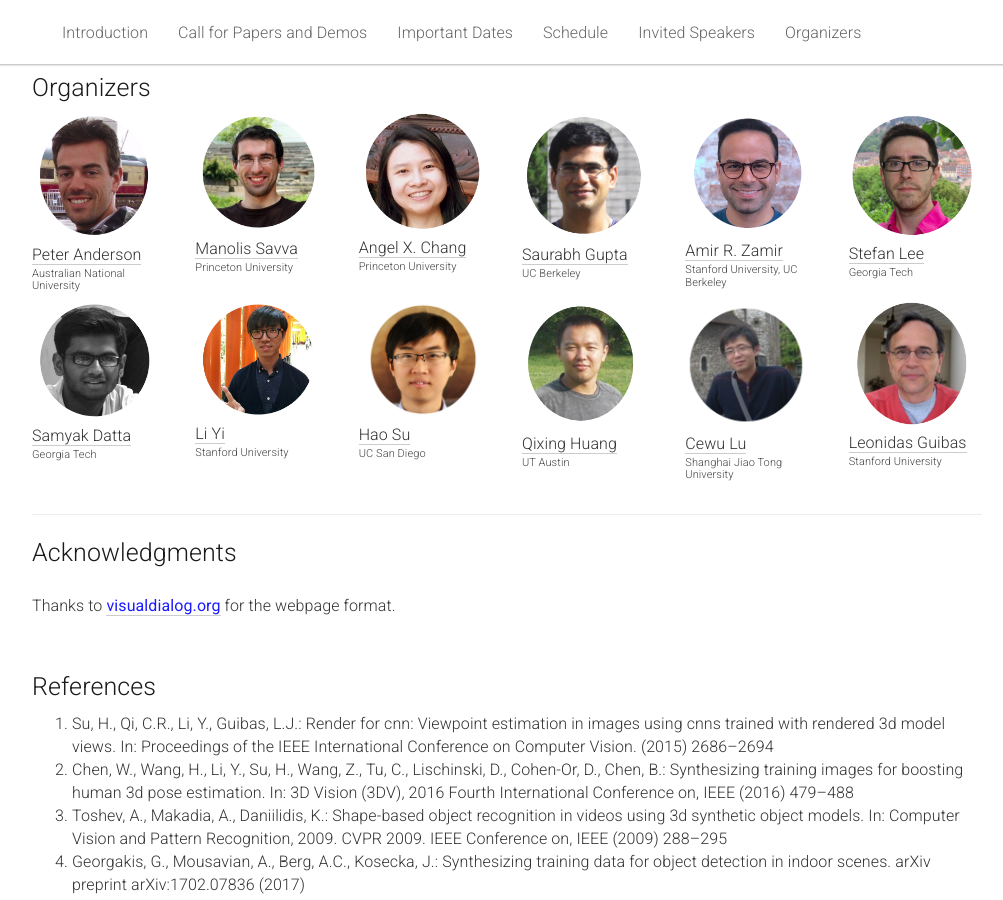
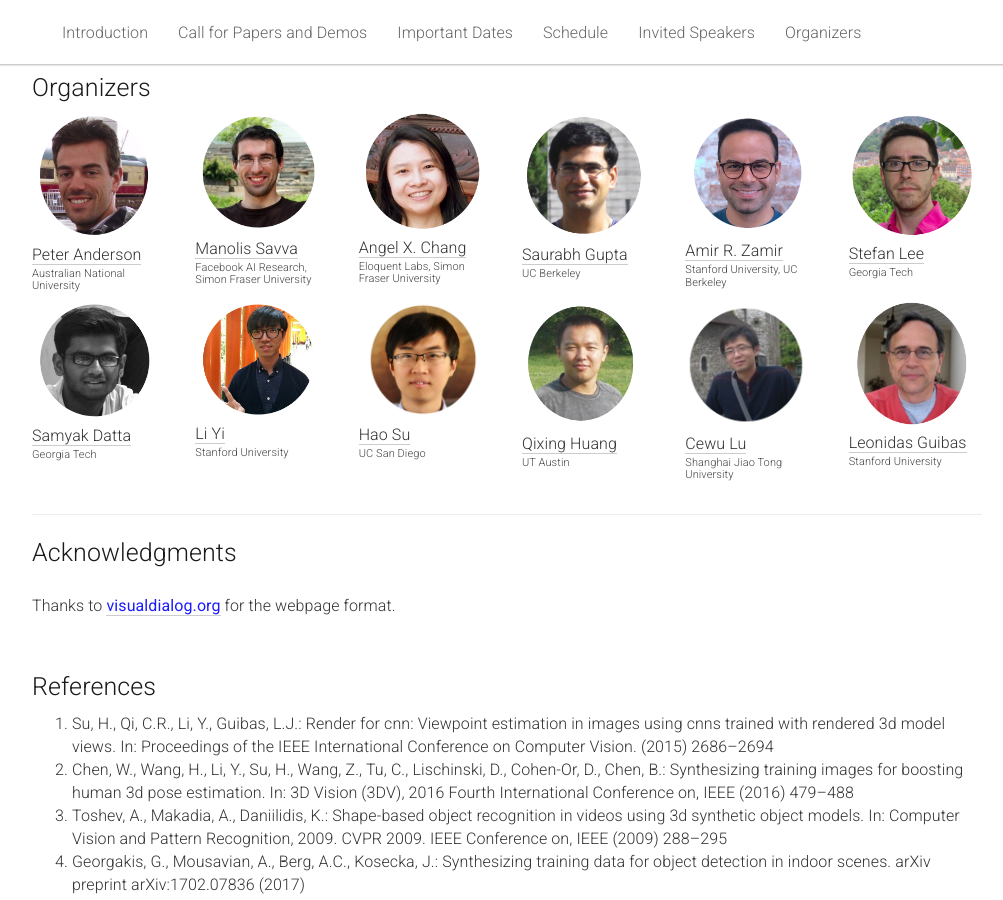
Before and after one commit to eccv18-vlease/eccv18-vlease.github.io, a Jekyll site: the page built from _pages/home.md, in a window 1280 px wide and 900 px high, scrolled down 4634 px. Shown: the whole window, without its empty margins (133-1136 px from the left). Built offline with Jekyll 4.4.1, drawn with Linux system fonts in a browser that asks for light colours.

Commit message:
Updates affiliations for Angel and Manolis

```diff
--- a/_pages/home.md
+++ b/_pages/home.md
@@ -319,7 +319,7 @@ acknowledgements: ""
     </a>
     <div class="people-name">
       <a href="http://msavva.github.io/">Manolis Savva</a>
-      <h6>Princeton University</h6>
+      <h6>Facebook AI Research, Simon Fraser University</h6>
     </div>
   </div>
 
@@ -329,7 +329,7 @@ acknowledgements: ""
     </a>
     <div class="people-name">
       <a href="https://angelxuanchang.github.io/">Angel X. Chang</a>
-      <h6>Princeton University</h6>
+      <h6>Eloquent Labs, Simon Fraser University</h6>
     </div>
   </div>
 
```
